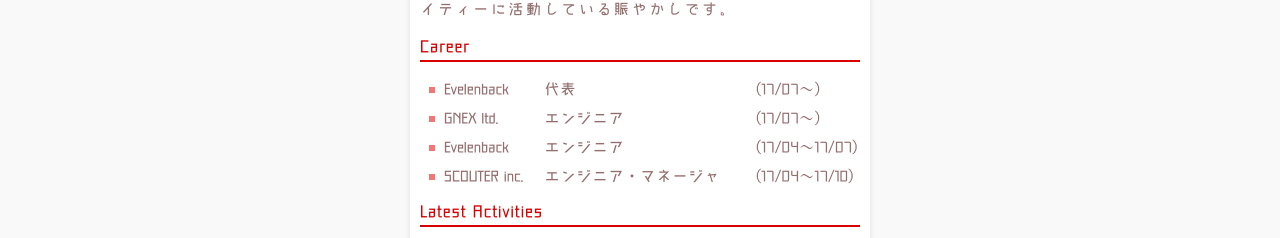
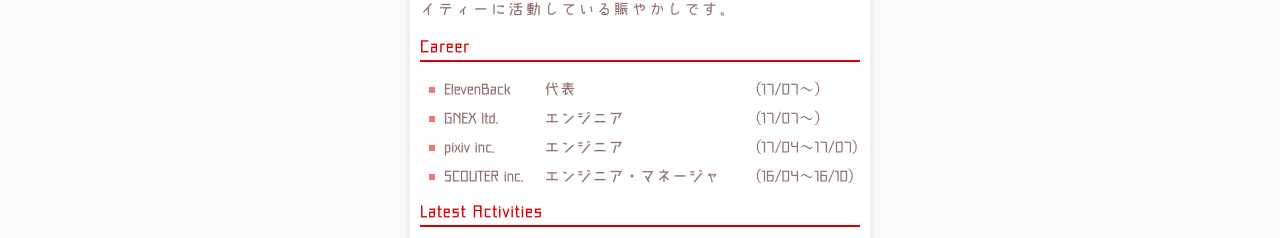
Before and after one commit to potato4d/potato4d.me, a Nuxt app: page / in a window 1280 px wide. Shown: the part 483-721 px from the top of the page. Built offline with nearby package versions, Linux system fonts and the light colour scheme.

Commit message:
Fix typo

```diff
--- a/pages/index.vue
+++ b/pages/index.vue
@@ -12,24 +12,24 @@
       <h1>Career</h1>
       <ul>
         <li>
-          <span class="career-name">Evelenback<span class="carrer-history-sp">(17/04〜17/10)</span></span>
+          <span class="career-name">ElevenBack<span class="carrer-history-sp">(17/07〜)</span></span>
           <span class="carrer-role">代表</span>
           <span class="carrer-history">(17/07〜)</span>
         </li>
         <li>
-          <span class="career-name">GNEX ltd.<span class="carrer-history-sp">(17/04〜17/10)</span></span>
+          <span class="career-name">GNEX ltd.<span class="carrer-history-sp">(17/01〜)</span></span>
           <span class="carrer-role">エンジニア</span>
           <span class="carrer-history">(17/07〜)</span>
         </li>
         <li>
-          <span class="career-name">Evelenback<span class="carrer-history-sp">(17/04〜17/10)</span></span>
+          <span class="career-name">pixiv inc.<span class="carrer-history-sp">(17/04〜17/07)</span></span>
           <span class="carrer-role">エンジニア</span>
           <span class="carrer-history">(17/04〜17/07)</span>
         </li>
         <li>
-          <span class="career-name">SCOUTER inc.<span class="carrer-history-sp">(17/04〜17/10)</span></span>
+          <span class="career-name">SCOUTER inc.<span class="carrer-history-sp">(16/04〜16/10)</span></span>
           <span class="carrer-role">エンジニア・マネージャ</span>
-          <span class="carrer-history">(17/04〜17/10)</span>
+          <span class="carrer-history">(16/04〜16/10)</span>
         </li>
       </ul>
     </section>
```
